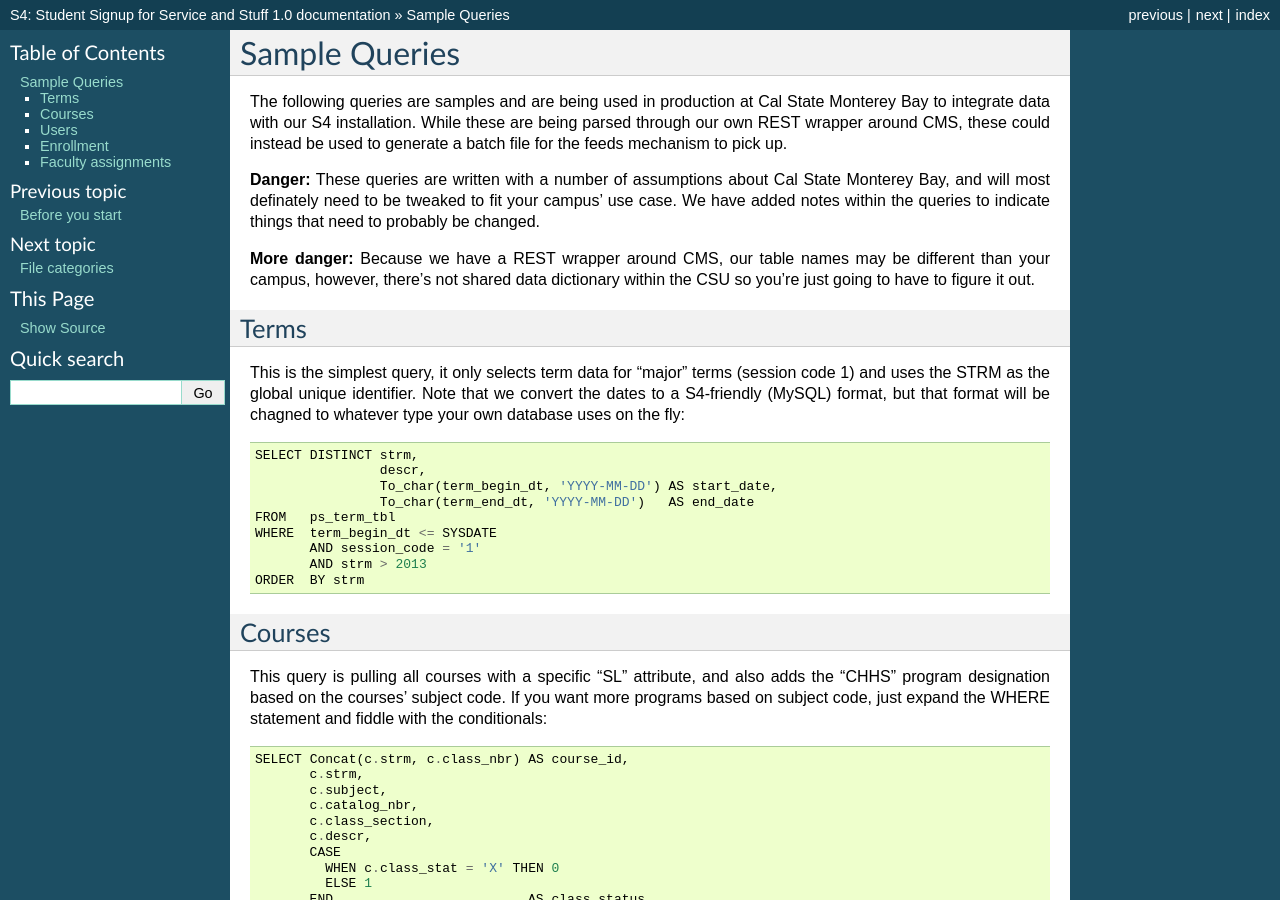
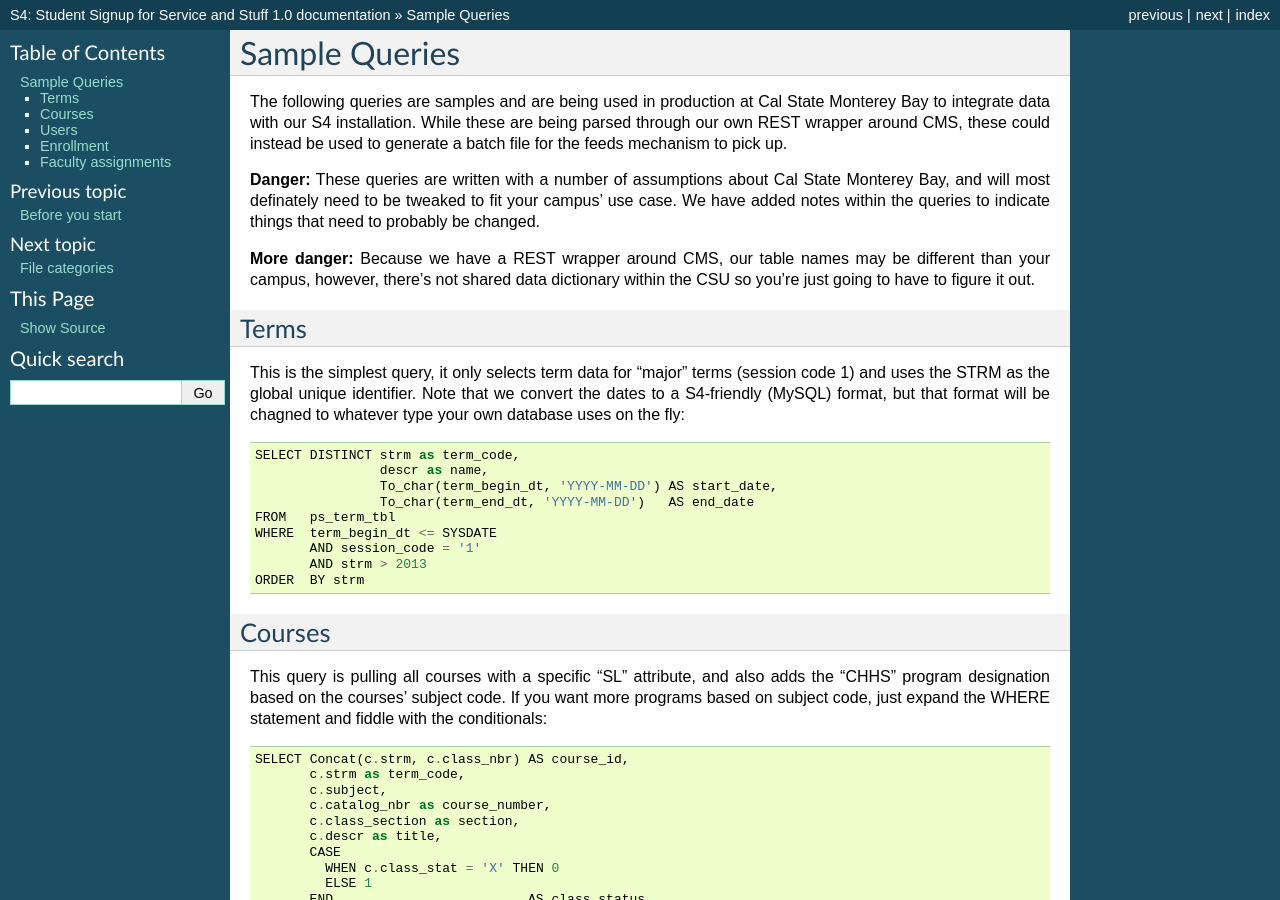
Before and after one commit to calstates4/s4project, a Sphinx documentation site: the page built from docs/integration/queries.rst, in a window 1280 px wide and 900 px high. Built offline with Sphinx 7.4.7, drawn with Linux system fonts in a browser that asks for light colours.

Commit message:
Renamed queries.

```diff
--- a/docs/integration/queries.rst
+++ b/docs/integration/queries.rst
@@ -15,8 +15,8 @@ Terms
 
 This is the simplest query, it only selects term data for "major" terms (session code 1) and uses the STRM as the global unique identifier. Note that we convert the dates to a S4-friendly (MySQL) format, but that format will be chagned to whatever type your own database uses on the fly::
 
-  SELECT DISTINCT strm,
-                  descr,
+  SELECT DISTINCT strm as term_code,
+                  descr as name,
                   To_char(term_begin_dt, 'YYYY-MM-DD') AS start_date,
                   To_char(term_end_dt, 'YYYY-MM-DD')   AS end_date
   FROM   ps_term_tbl
@@ -31,11 +31,11 @@ Courses
 This query is pulling all courses with a specific "SL" attribute, and also adds the "CHHS" program designation based on the courses' subject code. If you want more programs based on subject code, just expand the WHERE statement and fiddle with the conditionals::
 
   SELECT Concat(c.strm, c.class_nbr) AS course_id,
-         c.strm,
+         c.strm as term_code,
          c.subject,
-         c.catalog_nbr,
-         c.class_section,
-         c.descr,
+         c.catalog_nbr as course_number,
+         c.class_section as section,
+         c.descr as title,
          CASE
            WHEN c.class_stat = 'X' THEN 0
            ELSE 1
```
